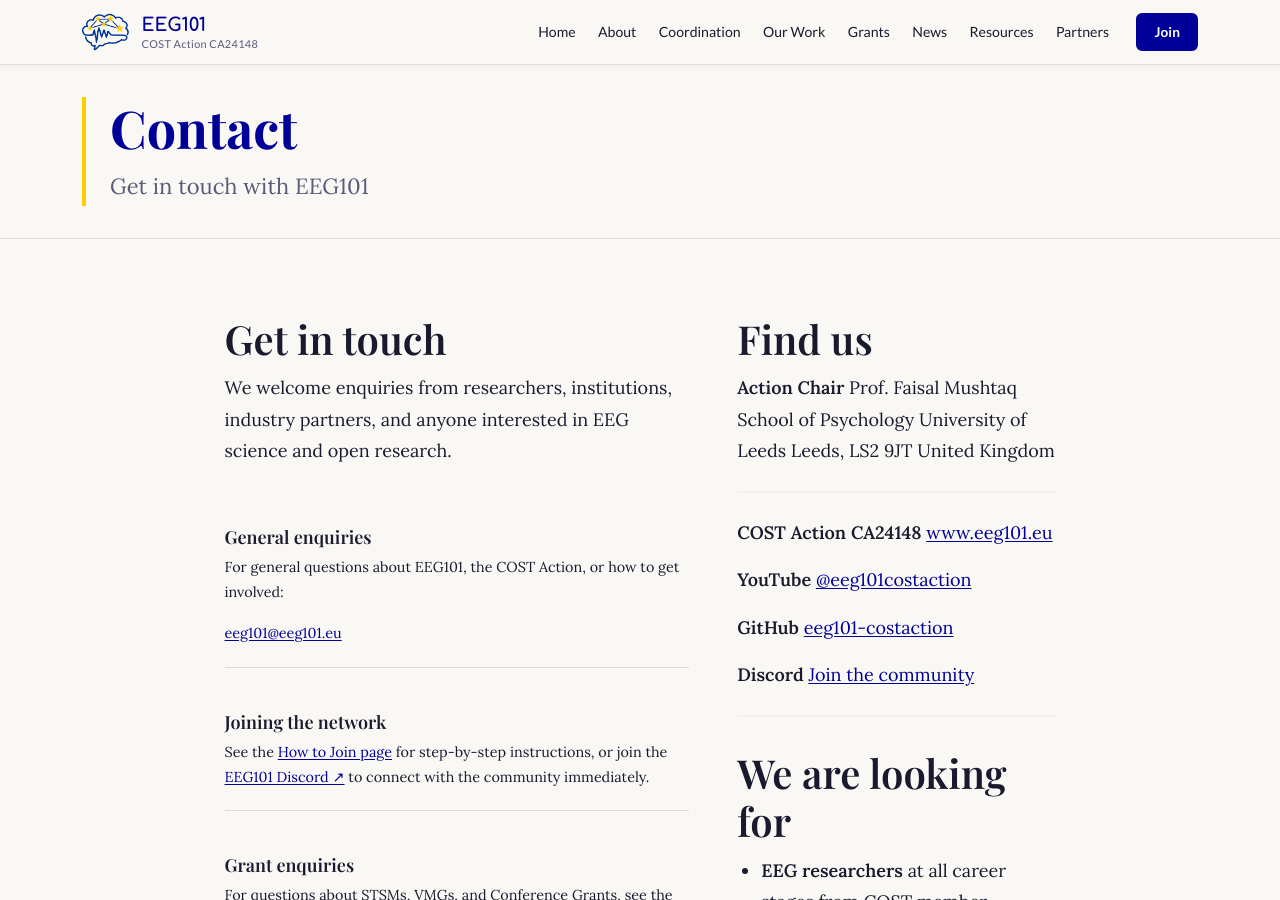
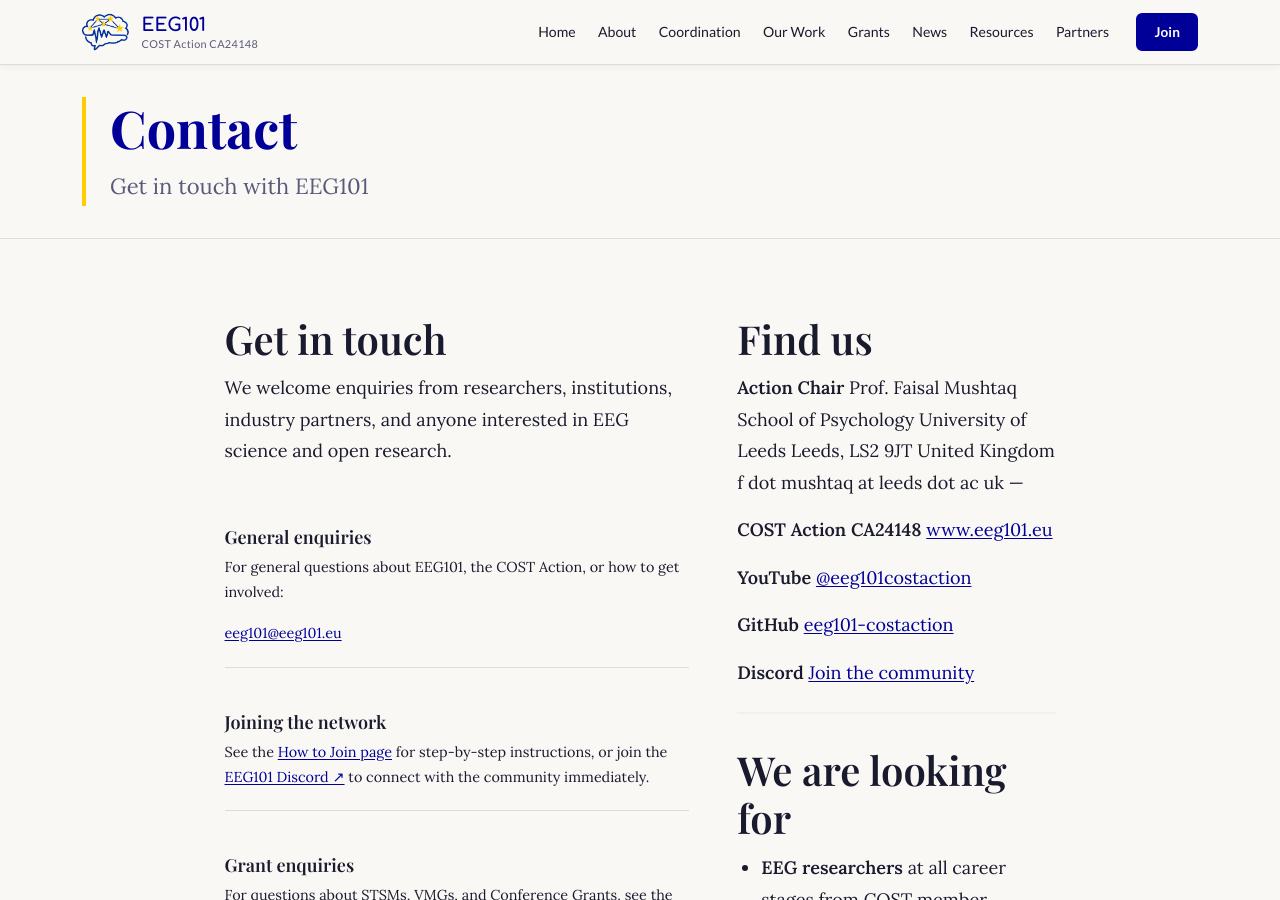
Before and after one commit to mcvinding/website-1, a Jekyll site: the page built from contact.md, in a window 1280 px wide and 900 px high. Built offline with Jekyll 4.4.1, drawn with Linux system fonts in a browser that asks for light colours.

Commit message:
Update contact.md

```diff
--- a/contact.md
+++ b/contact.md
@@ -60,7 +60,7 @@
 University of Leeds
 Leeds, LS2 9JT
 United Kingdom
-
+f dot mushtaq at leeds dot ac uk
 ---
 
 **COST Action CA24148**
```
